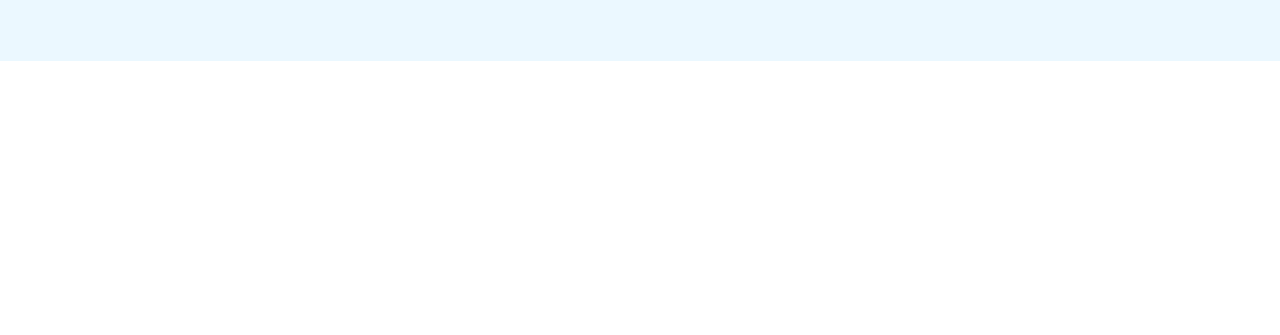
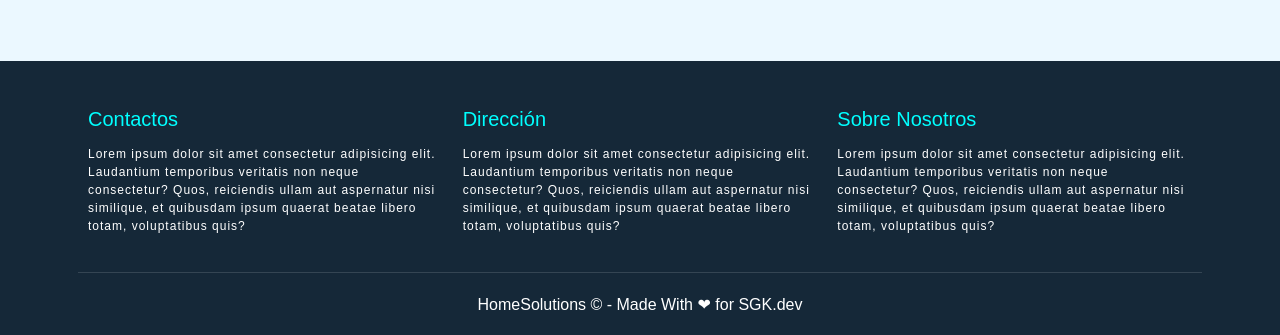
Before and after one commit to ElvisGmz/HomeSolutionsReactJS, a React (Create React App) app: page / in a window 1280 px wide. Shown: the part 1619-1954 px from the top of the page. Before the commit the page ends 1680 px from the top, so only its background shows below. Built offline with nearby package versions, Linux system fonts and the light colour scheme.

Commit message:
add footer

```diff
--- a/src/Components/Home.jsx
+++ b/src/Components/Home.jsx
@@ -1,12 +1,14 @@
 import React from 'react'
 import HeroContainer from './HomeComponents/HeroContainer'
 import Services from './HomeComponents/Services'
+import Footer from './HomeComponents/Footer'
 
 export default function Home() {
   return (
     <>
       <HeroContainer />
       <Services />
+      <Footer/>
     </>
   )
 }
--- a/src/Components/HomeComponents/Footer.jsx
+++ b/src/Components/HomeComponents/Footer.jsx
@@ -1,10 +1,90 @@
-import React from 'react'
-import styled from 'styled-components'
+import React from "react";
+import styled from "styled-components";
+
+const Row = styled.footer`
+  background-color: #152838;
+  width: 100%;
+`;
+
+const FooterContainer = styled.div`
+  max-width: 1144px;
+  height: 100%;
+  padding: 1.5rem 10px;
+  box-sizing: border-box;
+  margin: auto;
+  display: flex;
+  justify-content: space-around;
+  align-items: stretch;
+  flex-flow: row wrap;
+  color: #fff;
+`;
+
+const Box = styled.div`
+  box-sizing: border-box;
+  min-width: 173px;
+  flex: 29%;
+  max-width: 400px;
+  margin: 10px;
+
+  & h1 {
+    font-weight: 500;
+    font-size: 20px;
+    color: cyan;
+  }
+
+  & p {
+    font-weight: 200;
+    font-size: 12px;
+    letter-spacing: 1px;
+    line-height: 18px;
+  }
+`;
+
+const CopyFooter = styled.div`
+    width: 100%;
+    margin-top: 15px;
+    border-top: 1px #ffffff22 solid;
+    padding-top: 22px;
+    text-align: center;
+`
 
 export default function Footer() {
-    return (
-        <div>
-            Footer
-        </div>
-    )
+  return (
+    <>
+      <Row>
+        <FooterContainer>
+          <Box>
+            <h1>Contactos</h1>
+            <p>
+              Lorem ipsum dolor sit amet consectetur adipisicing elit.
+              Laudantium temporibus veritatis non neque consectetur? Quos,
+              reiciendis ullam aut aspernatur nisi similique, et quibusdam ipsum
+              quaerat beatae libero totam, voluptatibus quis?
+            </p>
+          </Box>
+          <Box>
+            <h1>Dirección</h1>
+            <p>
+              Lorem ipsum dolor sit amet consectetur adipisicing elit.
+              Laudantium temporibus veritatis non neque consectetur? Quos,
+              reiciendis ullam aut aspernatur nisi similique, et quibusdam ipsum
+              quaerat beatae libero totam, voluptatibus quis?
+            </p>
+          </Box>
+          <Box>
+            <h1>Sobre Nosotros</h1>
+            <p>
+              Lorem ipsum dolor sit amet consectetur adipisicing elit.
+              Laudantium temporibus veritatis non neque consectetur? Quos,
+              reiciendis ullam aut aspernatur nisi similique, et quibusdam ipsum
+              quaerat beatae libero totam, voluptatibus quis?
+            </p>
+          </Box>
+          <CopyFooter>
+              HomeSolutions &copy; - Made With ❤ for SGK.dev
+          </CopyFooter>
+        </FooterContainer>
+      </Row>
+    </>
+  );
 }
--- a/src/Components/HomeComponents/Services.jsx
+++ b/src/Components/HomeComponents/Services.jsx
@@ -54,13 +54,13 @@ const Card = styled.div`
     width: 100%;
     margin-top: 2rem;
     margin-bottom: 0px;
-    font-weight: 100;
+    font-weight: 300;
   }
 
   & p {
     color: #ffffff;
     font-size: 14px;
-    font-weight: 100;
+    font-weight: 200;
     letter-spacing: 1px;
     line-height: 18px;
   }
--- a/src/Components/NavBar.jsx
+++ b/src/Components/NavBar.jsx
@@ -106,8 +106,8 @@ export default function NavBar() {
           </Logo>
         </LogoContainer>
         <LinksContainer isOpen={navOpen}>
-          <Link to="/Login">Iniciar Sesion</Link>
-          <Link to="/Register">Registrarme</Link>
+          <Link to="/Login">Servicios</Link>
+          <Link to="/Register">Contactos</Link>
           <Link to="/About">Sobre Nosotros</Link>
         </LinksContainer>
         <BtnMenu onClick={() => setNavOpen(!navOpen)}>
--- a/src/index.js
+++ b/src/index.js
@@ -14,7 +14,7 @@ const GlobalStyles = createGlobalStyle`
   }
 
   ::-webkit-scrollbar{
-    width: 5px;
+    width: 0px;
   }
 `
 
```
Also changed, not shown: 1 other file (tests, documents, lock files or other folders).
